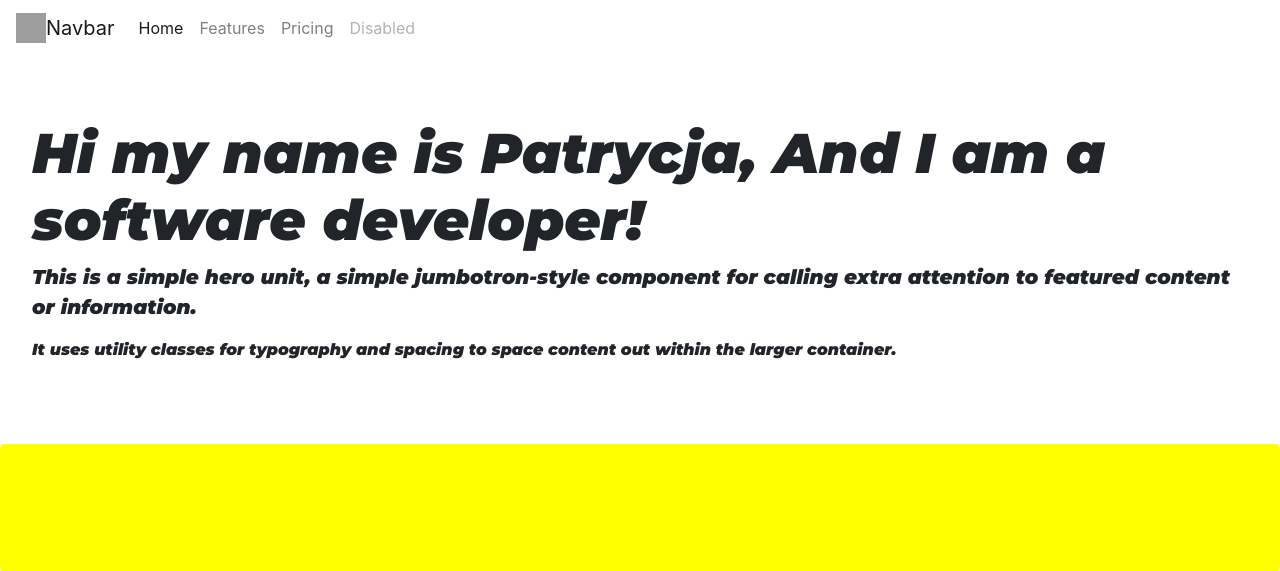
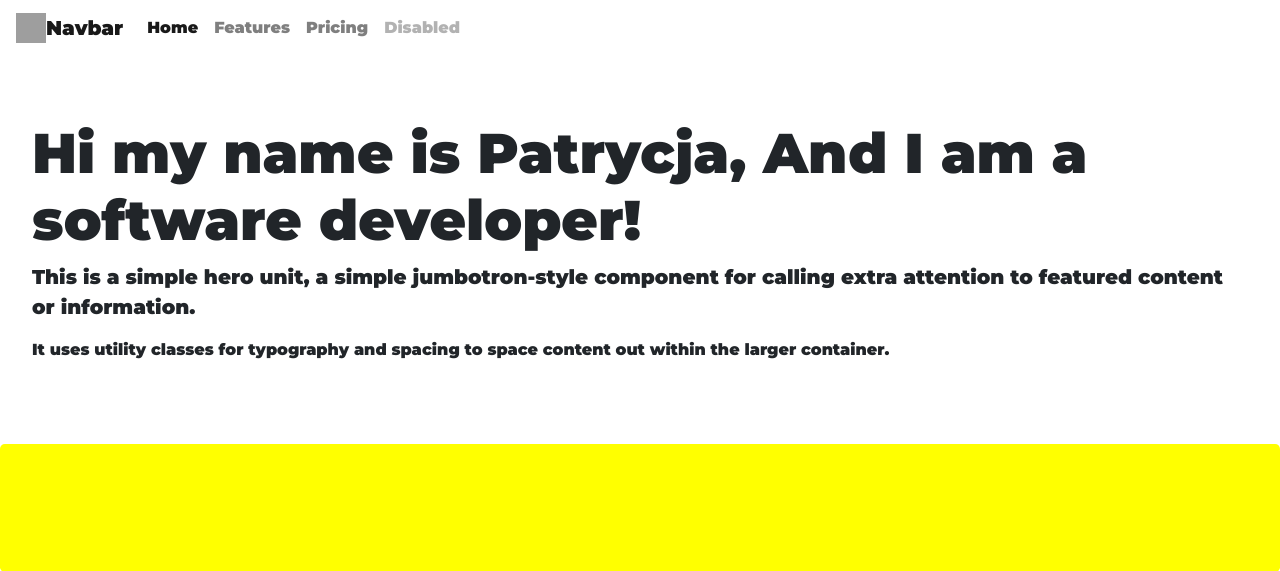
Before and after one commit to Xorast/portfolio, a Flask app: page / in a window 1280 px wide. Shown: the top 571 px of the page. Run offline with Flask 2, Linux system fonts and the light colour scheme; some libraries are stand-ins or nearby versions; grey boxes are pictures that could not be loaded.

Commit message:
added different font to navbar

```diff
--- a/static/css/style.css
+++ b/static/css/style.css
@@ -1,6 +1,10 @@
-@import url('https://fonts.googleapis.com/css?family=Montserrat:900i&display=swap');
+@import url('https://fonts.googleapis.com/css?family=Montserrat:900&display=swap');
 .bg-light {
     background-color: #fff!important;
+}
+
+a {
+    font-family: 'Montserrat', sans-serif;
 }
 
 .jumbotron {
```
